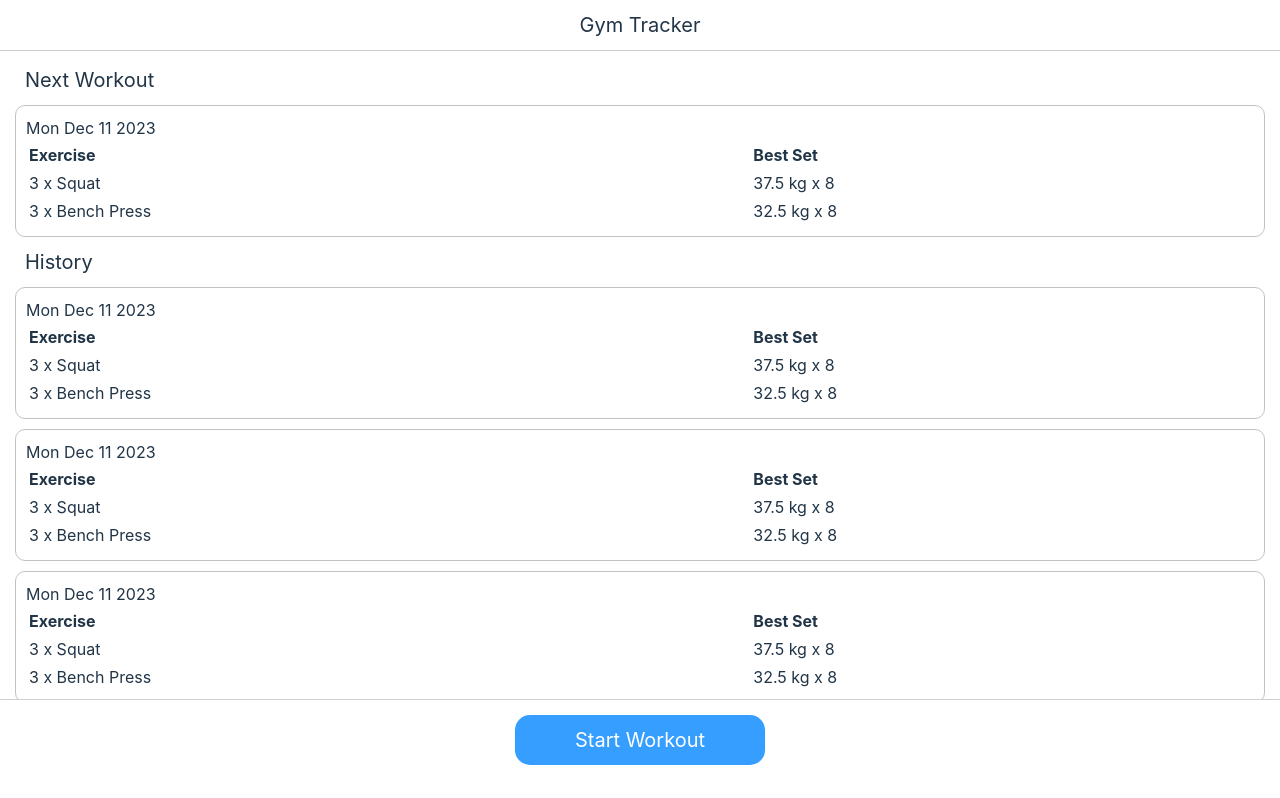
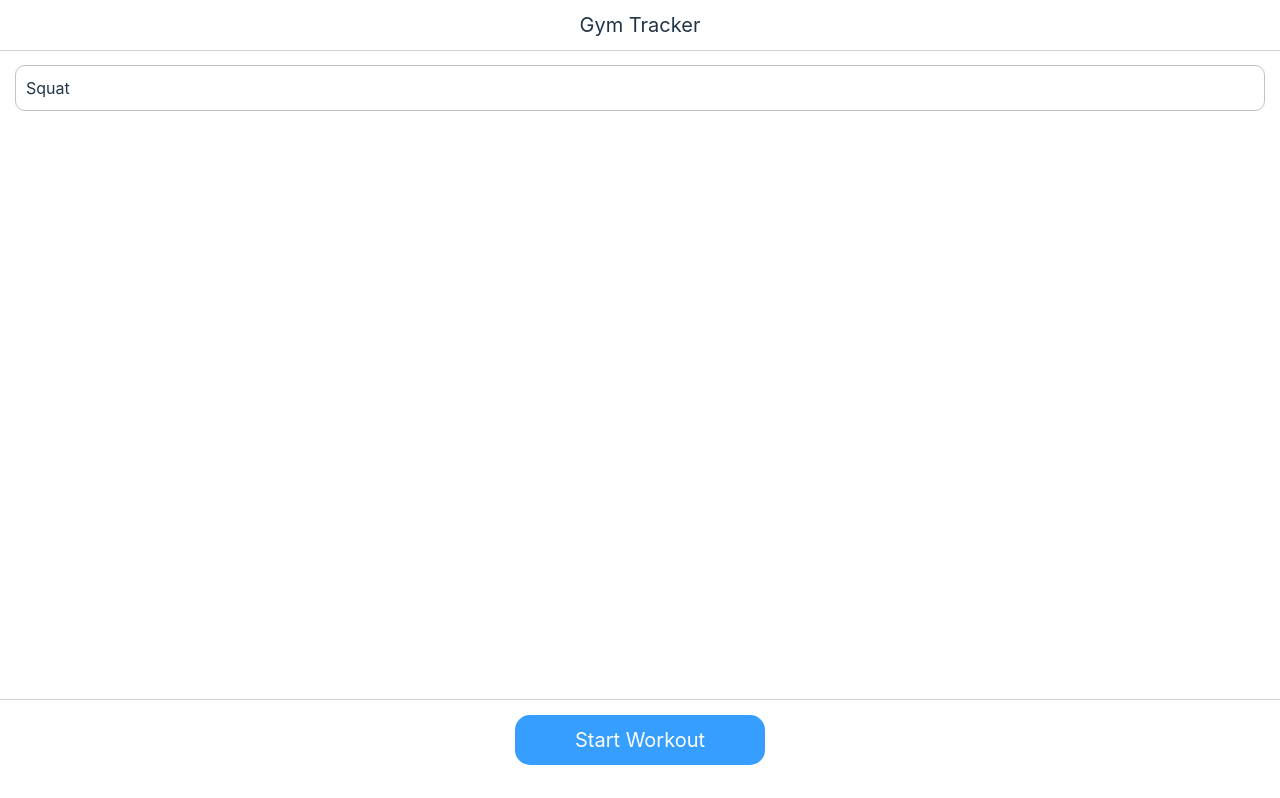
Before and after one commit to Gym-Tracker/Gym-Tracker, a React (Vite) app: page / in a window 1280 px wide. Shown: the top 798 px of the page. Built offline with nearby package versions, Linux system fonts and the light colour scheme.

Commit message:
Added exercise card

```diff
--- a/src/App.tsx
+++ b/src/App.tsx
@@ -3,6 +3,7 @@ import './App.css'
 import TopBar from './components/TopBar'
 import BottomBar from './components/BottomBar'
 import HomeScreen from './components/HomeScreen/HomeScreen'
+import WorkoutScreen from './components/WorkoutScreen/WorkoutScreen'
 
 
 function App() {
@@ -13,7 +14,8 @@ function App() {
       <TopBar/>
       <BottomBar/>
       <div className='scrollbox'>
-        <HomeScreen/>
+        <WorkoutScreen/>
+        {/* <HomeScreen/> */}
       </div>
     </>
   )
--- /dev/null
+++ b/src/components/WorkoutScreen/ExerciseCard.css
@@ -0,0 +1,10 @@
+.card {
+  width: 100%;
+  /* height: 100px; */
+  padding: 10px;
+  box-sizing: border-box;
+  border-style: solid;
+  border-width: 1px;
+  border-color: rgb(194, 194, 194);
+  border-radius: 10px;
+}
--- /dev/null
+++ b/src/components/WorkoutScreen/ExerciseCard.tsx
@@ -0,0 +1,9 @@
+import './ExerciseCard.css'
+
+export default function ExerciseCard() {
+  return (
+    <div className='card'>
+      <div>Squat</div>
+    </div>
+  )
+}
--- /dev/null
+++ b/src/components/WorkoutScreen/WorkoutScreen.tsx
@@ -0,0 +1,9 @@
+import ExerciseCard from "./ExerciseCard"
+
+export default function WorkoutScreen() {
+  return (
+    <>
+      <ExerciseCard/>
+    </>
+  )
+}
```
